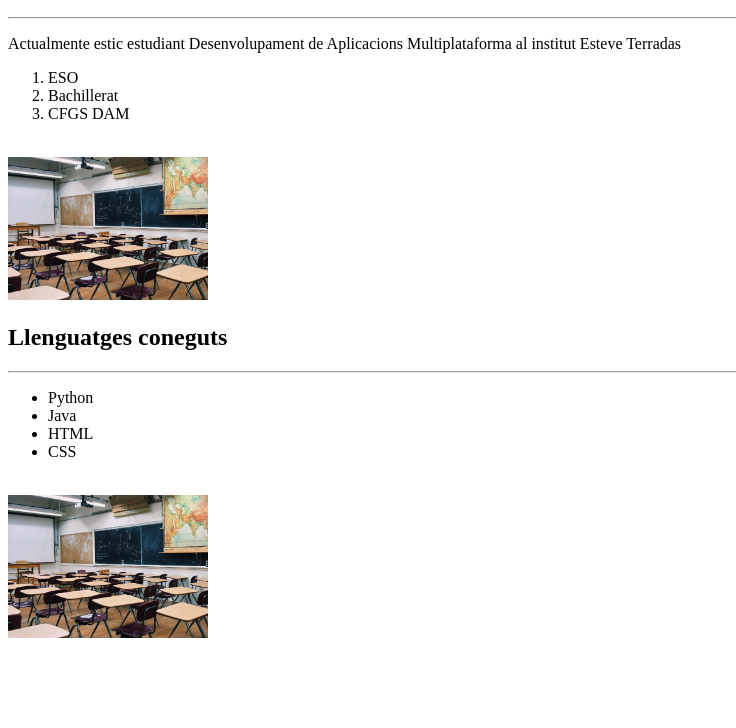
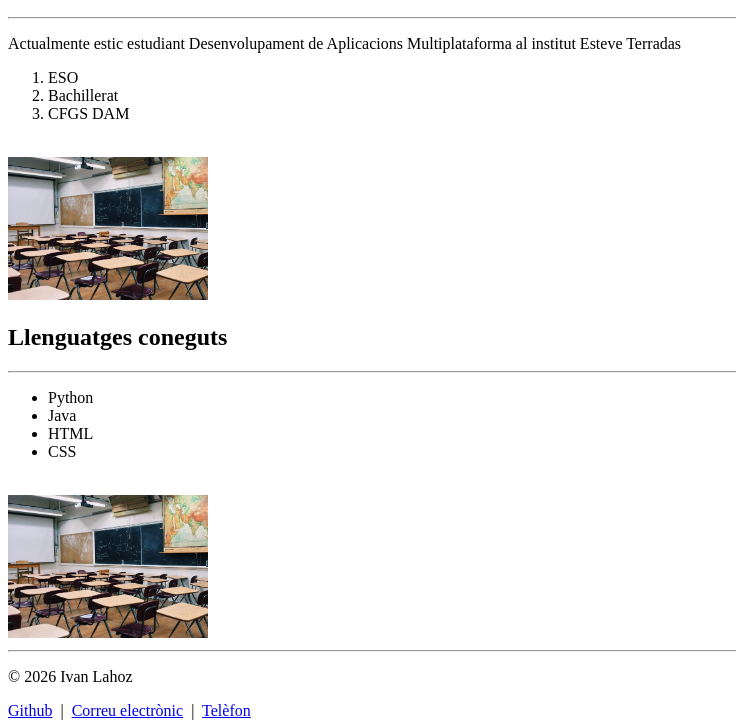
Before and after one commit to ilazsp2/DAM1M04-Exercici-HTML, a plain HTML site: page estudis.html in a window 1280 px wide. Shown: the part 146-874 px from the top of the page, without its empty margins (0-736 px from the left). Before the commit the page ends 800 px from the top, so only its background shows below. Drawn offline with Linux system fonts and the light colour scheme.

Commit message:
Footer implementado en estudis y index

```diff
--- a/estudis.html
+++ b/estudis.html
@@ -36,5 +36,14 @@
         <br>
         <img src="imatges/aula.jpg" width="200">
         <br>
+        <footer>
+            <hr>
+            <p>© 2026 Ivan Lahoz</p>
+            <a href="https://github.com/ilazsp2" target="_blank">Github</a>
+            &nbsp;|&nbsp;
+            <a href="mailto:ilahoz@iesesteveterradas.cat">Correu electrònic</a>
+            &nbsp;|&nbsp;
+            <a href="tel:+34123456789">Telèfon</a>
+        </footer>
     </body>
 </html>
```
Also changed, not shown: index.html (+9 -0 lines).
